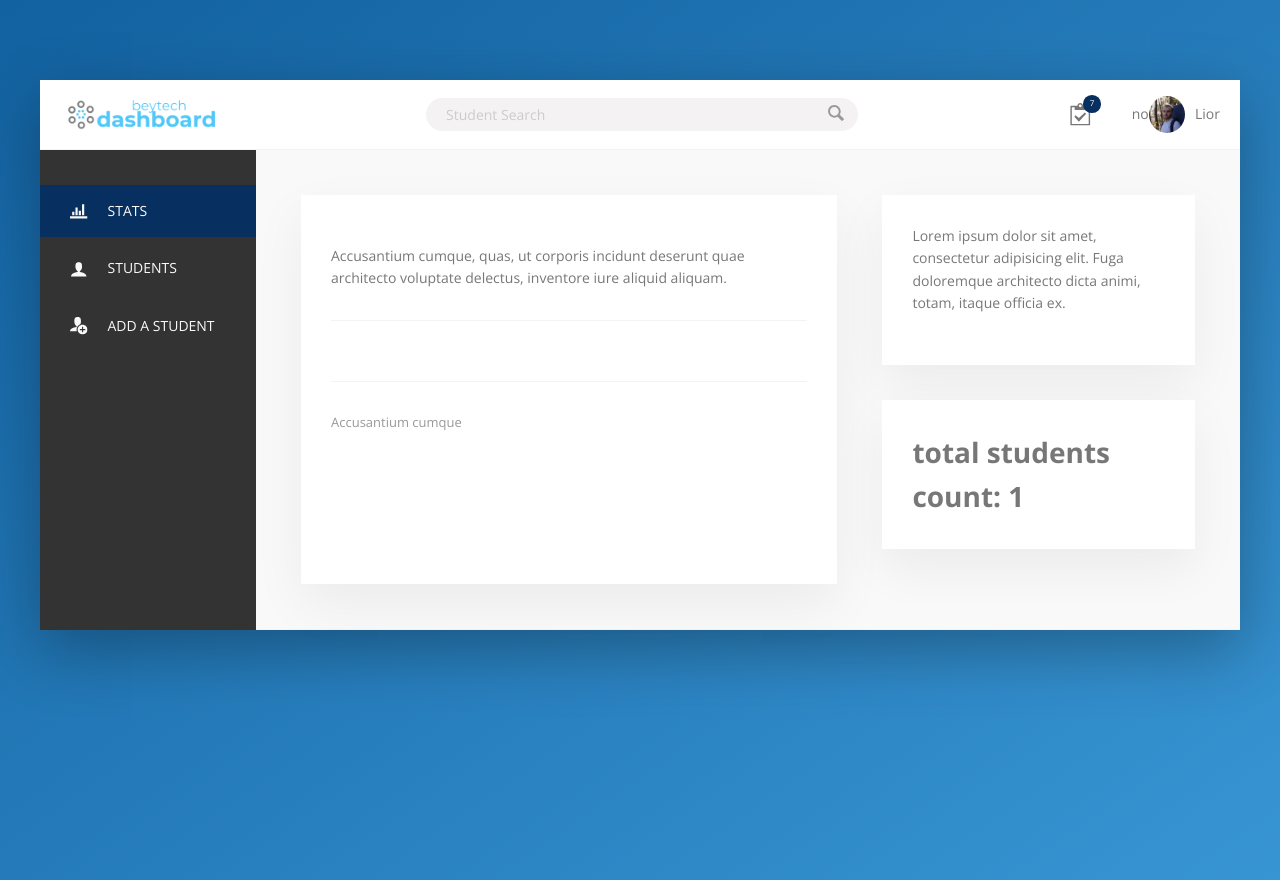
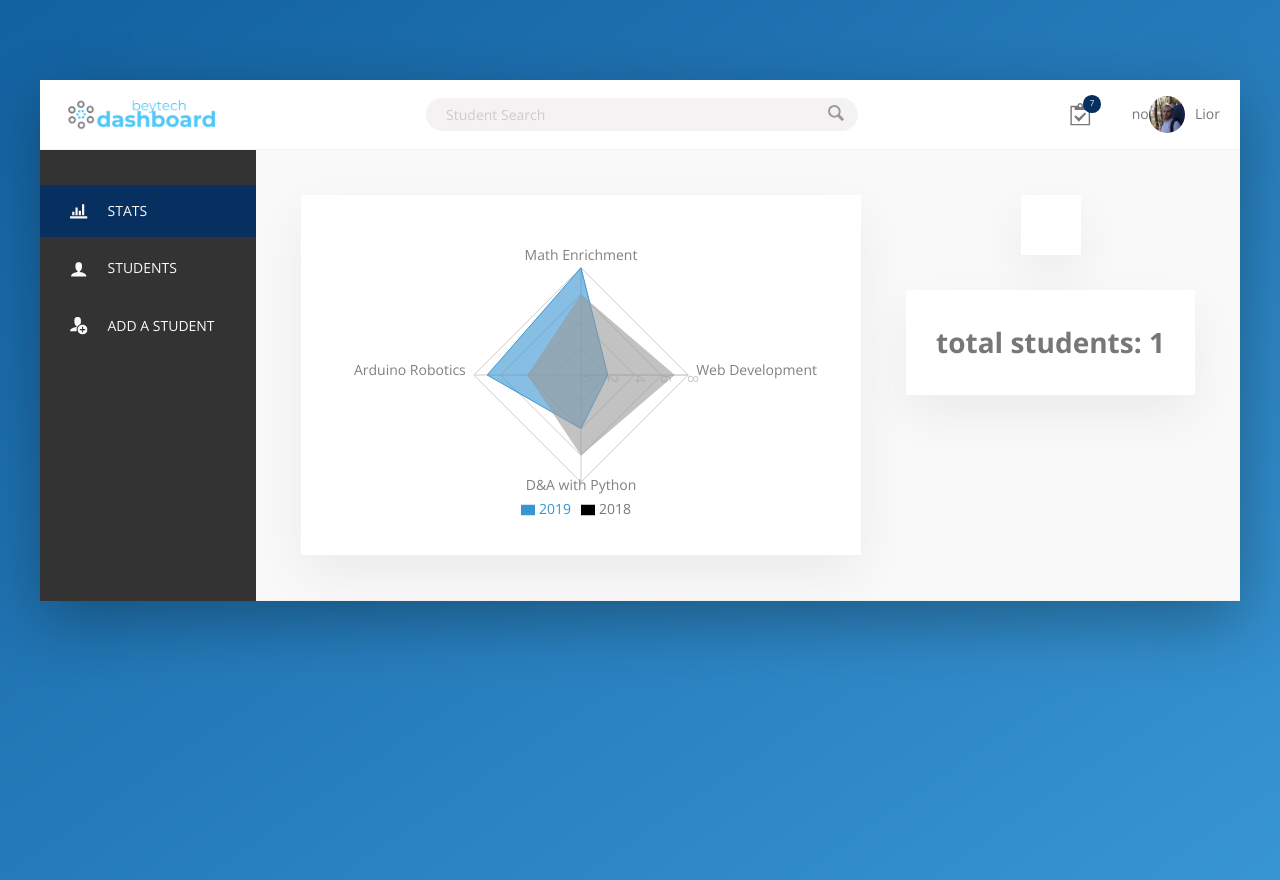
Before and after one commit to liorbey/MERN-tutoring-dashboard, a React (Create React App) app: page / in a window 1280 px wide. Built offline with nearby package versions, Linux system fonts and the light colour scheme.

Commit message:
updated stats

```diff
--- a/package.json
+++ b/package.json
@@ -8,7 +8,8 @@
     "react-dom": "^16.11.0",
     "react-router-dom": "^5.1.2",
     "react-scripts": "^3.3.0",
-    "react-transition-group": "^4.3.0"
+    "react-transition-group": "^4.3.0",
+    "recharts": "^2.0.0-beta.1"
   },
   "scripts": {
     "start": "react-scripts start",
--- /dev/null
+++ b/src/components/SubjectDist.js
@@ -0,0 +1,34 @@
+import React, { PureComponent } from 'react';
+import {
+  Radar, RadarChart, PolarGrid, PolarAngleAxis, PolarRadiusAxis, Legend,
+} from 'recharts';
+
+const SubjectDist = () =>{
+    const data = [
+        {
+          subject: 'Math Enrichment', A: 8, B: 6, fullMark: 150,
+        },
+        {
+          subject: 'Web Development', A: 2, B: 7, fullMark: 150,
+        },
+        {
+          subject: 'D&A with Python', A: 4, B: 6, fullMark: 150,
+        },
+        {
+          subject: 'Arduino Robotics', A: 7, B: 4, fullMark: 150,
+        },
+      ];
+      return(
+        <RadarChart width={500} height={300} data={data}>
+        <PolarGrid />
+        <PolarAngleAxis dataKey="subject" />
+        <PolarRadiusAxis />
+        <Radar name="2019" dataKey="A" stroke="#3895D3" fill="#3895D3" fillOpacity={0.6} />
+        <Radar name="2018" dataKey="B" stroke="999" fill="#999" fillOpacity={0.6} />
+        <Legend/>
+        </RadarChart>
+      );
+
+};
+
+export default SubjectDist
--- a/src/components/TotalStudents.js
+++ b/src/components/TotalStudents.js
@@ -14,7 +14,7 @@ const TotalStudents = props =>{
     }];
     return(
         //length of students
-        <h1>total students count: {DUMMY_ARRAY.length}</h1>
+        <h1>total students: {DUMMY_ARRAY.length}</h1>
     );
 };
 
--- a/src/pages/Stats.js
+++ b/src/pages/Stats.js
@@ -2,35 +2,18 @@ import React, { Fragment } from 'react'
 import '../sass/_base.scss'
 import '../components/TotalStudents'
 import TotalStudents from '../components/TotalStudents'
+import SubjectDist from '../components/SubjectDist'
 const Stats = () =>{
     return(
         <Fragment>
         <main className="student-view">
         <div className="detail">
             <div className="description">
-                <p className="paragraph">
-                </p>
-                <p className="paragraph">
-                    Accusantium cumque, quas, ut corporis incidunt deserunt quae architecto voluptate delectus, inventore iure aliquid aliquam.
-                </p>
-                <ul className="list">
-
-                </ul>
-                <div className="recommend">
-                    <p className="recommend__count">
-                    Accusantium cumque
-                    </p>
-                    <div className="recommend__friends">
-
-                    </div>
-                </div>
+            <SubjectDist/>
             </div>
 
             <div className="user-views">
                 <figure className="view">
-                    <blockquote className="view__text">
-                        Lorem ipsum dolor sit amet, consectetur adipisicing elit. Fuga doloremque architecto dicta animi, totam, itaque officia ex.
-                    </blockquote>
 
                 </figure>
 
```
Also changed, not shown: 1 other file (tests, documents, lock files or other folders).
